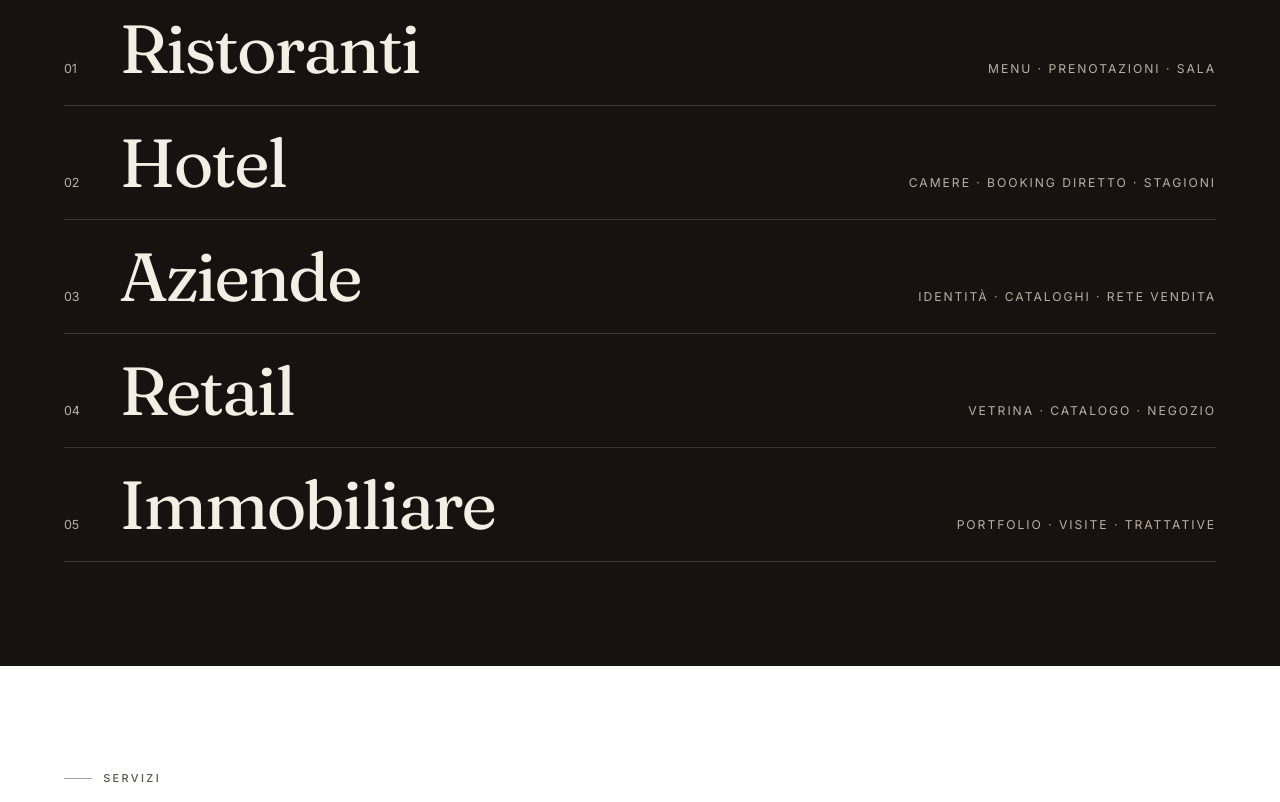
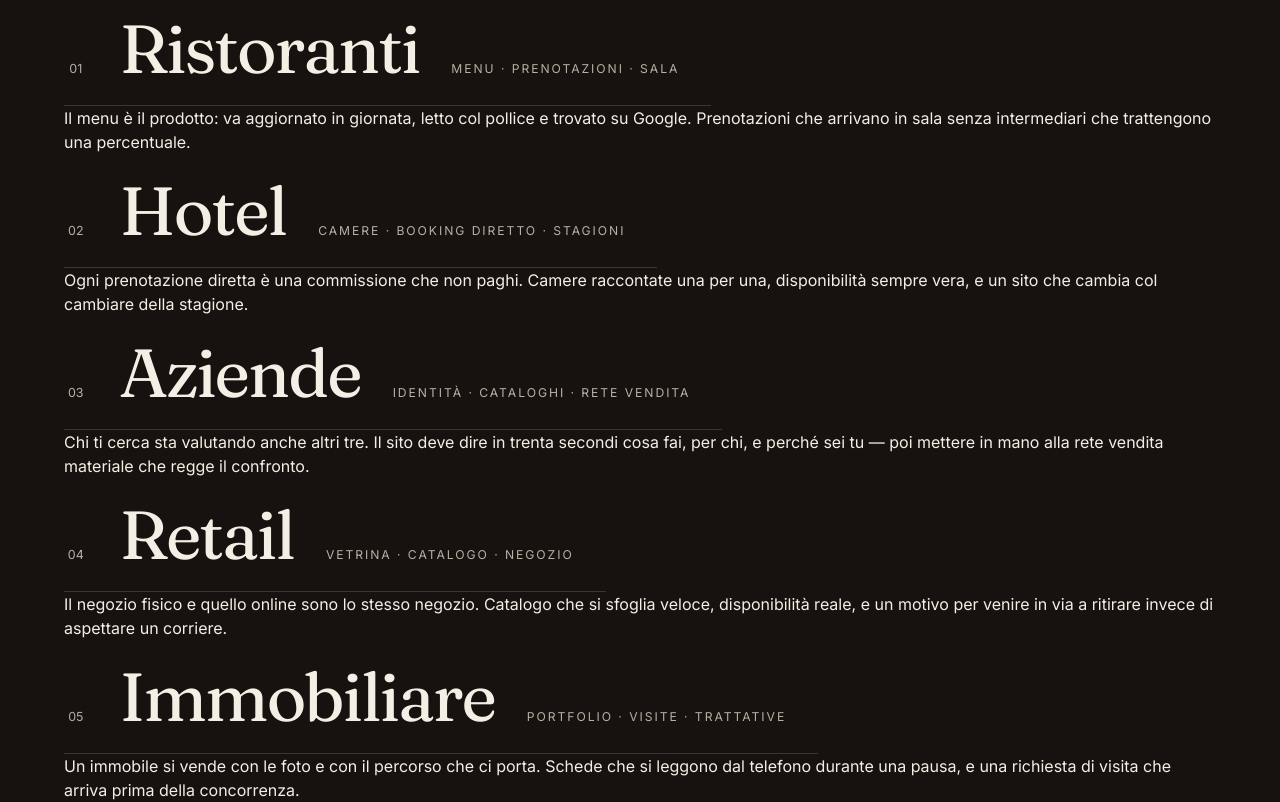
Before and after one commit to luminoagency/lumino-agency, a Next.js app: page / in a window 1280 px wide. Shown: the part 5380-6182 px from the top of the page. Built offline with nearby package versions, Linux system fonts and the light colour scheme.

Commit message:
Settori: il click apre la riga e mostra cosa vuol dire quel mestiere

```diff
--- a/components/home/Sectors.tsx
+++ b/components/home/Sectors.tsx
@@ -1,18 +1,48 @@
+'use client'
+
+import { useState } from 'react'
+
 /**
- * Sezione 7 — Cosa facciamo: elenco dei settori.
- * Blocco 3: struttura statica. La cinetica (hover, sfoltimento delle altre
- * voci, ingresso a scaglioni) arriva nel Blocco 4.
+ * Sezione 7 — Cosa facciamo.
+ *
+ * Al click la riga si apre e mostra cosa vuol dire lavorare in quel settore,
+ * spingendo giù le altre. L'apertura usa grid-template-rows (0fr → 1fr): è
+ * l'unico modo di animare "da altezza zero all'altezza del contenuto" senza
+ * conoscerla in anticipo e senza animare height, che costerebbe un layout a
+ * ogni frame.
  */
 
 const SECTORS = [
-  { name: 'Ristoranti', meta: 'Menu · Prenotazioni · Sala' },
-  { name: 'Hotel', meta: 'Camere · Booking diretto · Stagioni' },
-  { name: 'Aziende', meta: 'Identità · Cataloghi · Rete vendita' },
-  { name: 'Retail', meta: 'Vetrina · Catalogo · Negozio' },
-  { name: 'Immobiliare', meta: 'Portfolio · Visite · Trattative' },
+  {
+    name: 'Ristoranti',
+    meta: 'Menu · Prenotazioni · Sala',
+    body: 'Il menu è il prodotto: va aggiornato in giornata, letto col pollice e trovato su Google. Prenotazioni che arrivano in sala senza intermediari che trattengono una percentuale.',
+  },
+  {
+    name: 'Hotel',
+    meta: 'Camere · Booking diretto · Stagioni',
+    body: 'Ogni prenotazione diretta è una commissione che non paghi. Camere raccontate una per una, disponibilità sempre vera, e un sito che cambia col cambiare della stagione.',
+  },
+  {
+    name: 'Aziende',
+    meta: 'Identità · Cataloghi · Rete vendita',
+    body: 'Chi ti cerca sta valutando anche altri tre. Il sito deve dire in trenta secondi cosa fai, per chi, e perché sei tu — poi mettere in mano alla rete vendita materiale che regge il confronto.',
+  },
+  {
+    name: 'Retail',
+    meta: 'Vetrina · Catalogo · Negozio',
+    body: 'Il negozio fisico e quello online sono lo stesso negozio. Catalogo che si sfoglia veloce, disponibilità reale, e un motivo per venire in via a ritirare invece di aspettare un corriere.',
+  },
+  {
+    name: 'Immobiliare',
+    meta: 'Portfolio · Visite · Trattative',
+    body: 'Un immobile si vende con le foto e con il percorso che ci porta. Schede che si leggono dal telefono durante una pausa, e una richiesta di visita che arriva prima della concorrenza.',
+  },
 ]
 
 export default function Sectors() {
+  const [open, setOpen] = useState<number | null>(null)
+
   return (
     <section className="lm-section" id="settori">
       <div className="lm-wrap">
@@ -23,15 +53,33 @@ export default function Sectors() {
         </p>
 
         <div className="lm-sectors">
-          {SECTORS.map((sector, i) => (
-            <div className="lm-sector lm-reveal" key={sector.name} data-cursor="grow">
-              <span className="lm-sector-num" aria-hidden="true">
-                {String(i + 1).padStart(2, '0')}
-              </span>
-              <h3 className="lm-sector-name">{sector.name}</h3>
-              <span className="lm-sector-meta">{sector.meta}</span>
-            </div>
-          ))}
+          {SECTORS.map((sector, i) => {
+            const isOpen = open === i
+            return (
+              <div className={`lm-sector-item${isOpen ? ' is-open' : ''}`} key={sector.name}>
+                <button
+                  type="button"
+                  className="lm-sector lm-reveal"
+                  data-cursor="grow"
+                  aria-expanded={isOpen}
+                  onClick={() => setOpen(isOpen ? null : i)}
+                >
+                  <span className="lm-sector-num" aria-hidden="true">
+                    {String(i + 1).padStart(2, '0')}
+                  </span>
+                  <span className="lm-sector-name">{sector.name}</span>
+                  <span className="lm-sector-meta">{sector.meta}</span>
+                  <span className="lm-sector-sign" aria-hidden="true" />
+                </button>
+
+                <div className="lm-sector-panel">
+                  <div className="lm-sector-panel-in">
+                    <p>{sector.body}</p>
+                  </div>
+                </div>
+              </div>
+            )
+          })}
         </div>
       </div>
     </section>
```
